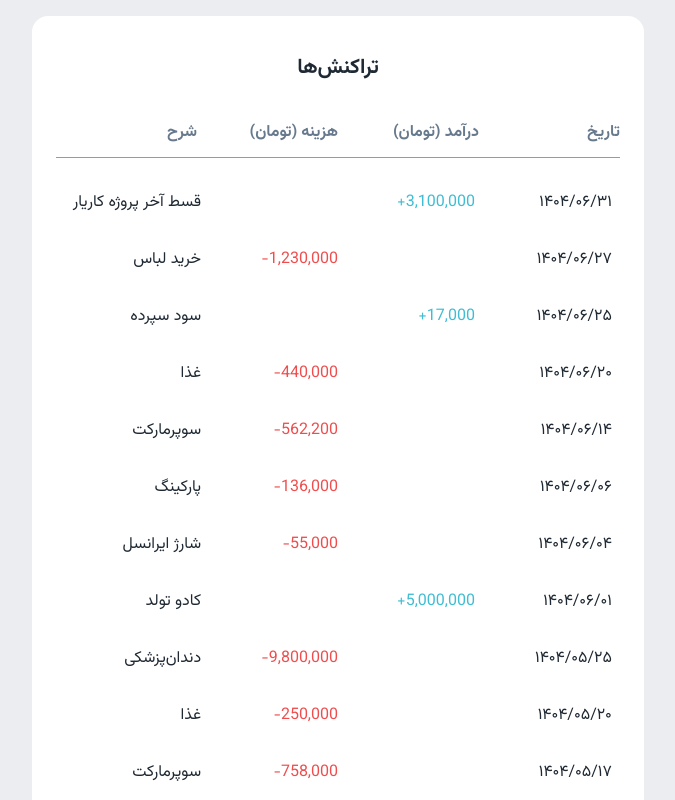
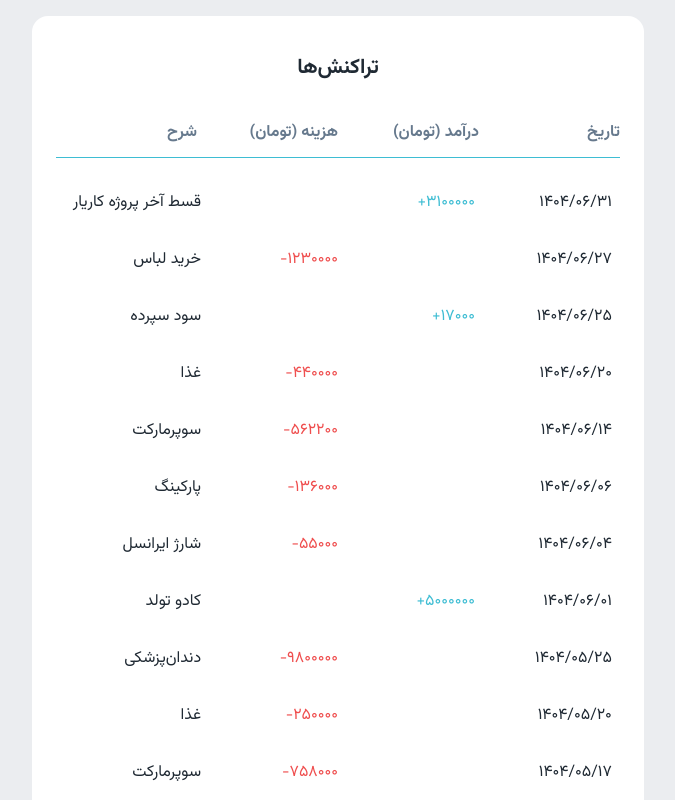
Before and after one commit to fardin-farrokhzad/Expence-Tracker, a React (Vite) app: page / in a window 1280 px wide. Shown: the top 800 px of the page, without its empty margins (302-977 px from the left). Built offline with nearby package versions, Linux system fonts and the light colour scheme; data requests are answered from the project's data file.

Commit message:
persian number converter added

```diff
--- a/src/components/TransanctionTable/TransactionTable.jsx
+++ b/src/components/TransanctionTable/TransactionTable.jsx
@@ -1,9 +1,21 @@
 // TransactionTable.jsx
 import styles from './TransactionTable.module.css';
 
-/*
-    Transaction Table Component
- */
+// Converting numbers to persian
+function numberToPersian(number) {
+  const persian = { 0: '۰', 1: '۱', 2: '۲', 3: '۳', 4: '۴', 5: '۵', 6: '۶', 7: '۷', 8: '۸', 9: '۹' };
+  number = number.toString().split('');
+  let persianNumber = '';
+  for (let i = 0; i < number.length; i++) {
+    number[i] = persian[number[i]];
+  }
+  for (let i = 0; i < number.length; i++) {
+    persianNumber += number[i];
+  }
+  return persianNumber;
+}
+
+// Transaction Table Component
 const TransactionTable = ({ data }) => {
   return (
     <section className={styles.transactions}>
@@ -29,14 +41,14 @@ const TransactionTable = ({ data }) => {
             {/* Income */}
             <div className={styles.transaction__item}>
               <span className={`${styles.income} ${item.income ? styles.hasValue : ''}`}>
-                {item.income > 0 ? `${item.income.toLocaleString()}+` : ''}
+                {item.income > 0 ? `${numberToPersian(item.income)}+` : ''}
               </span>
             </div>
 
             {/* Expense */}
             <div className={styles.transaction__item}>
               <span className={`${styles.expense} ${item.expense ? styles.hasValue : ''}`}>
-                {item.expense > 0 ? `${item.expense.toLocaleString()}-` : ''}
+                {item.expense > 0 ? `${numberToPersian(item.expense)}-` : ''}
               </span>
             </div>
 
```
